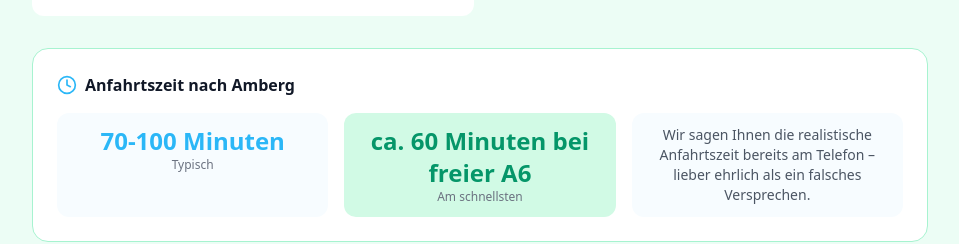
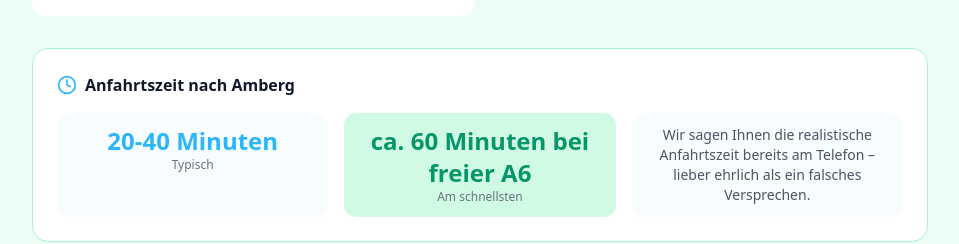
Before and after one commit to Exxd00/rohrreinigungkraft-amberg.de, a Next.js app: page /amberg in a window 1280 px wide. Shown: the part 2324-2568 px from the top of the page, without its empty margins (160-1119 px from the left). Built offline with nearby package versions, Linux system fonts and the light colour scheme.

Commit message:
fix: prepare Amberg tracking and landing page

```diff
--- a/src/data/cityContent.ts
+++ b/src/data/cityContent.ts
@@ -117,7 +117,7 @@ export const enhancedCityContent: Record<string, EnhancedCityContent> = {
       ],
     },
     responseInfo: {
-      typical: "70-100 Minuten",
+      typical: "20-40 Minuten",
       fastest: "ca. 60 Minuten bei freier A6",
       note: "Wir sagen Ihnen die realistische Anfahrtszeit bereits am Telefon – lieber ehrlich als ein falsches Versprechen.",
     },
@@ -125,7 +125,7 @@ export const enhancedCityContent: Record<string, EnhancedCityContent> = {
       {
         question: "Wie schnell sind Sie in Amberg vor Ort?",
         answer:
-          "Realistisch meist in 70-100 Minuten – wir sagen Ihnen die voraussichtliche Ankunftszeit bereits am Telefon, damit Sie sich darauf einstellen können. Bei akuten Notfällen (Wasserschaden, Rückstau) priorisieren wir die Anfahrt.",
+          "Realistisch meist in 20-40 Minuten – wir sagen Ihnen die voraussichtliche Ankunftszeit bereits am Telefon, damit Sie sich darauf einstellen können. Bei akuten Notfällen (Wasserschaden, Rückstau) priorisieren wir die Anfahrt.",
       },
       {
         question: "Kennen Sie sich mit Altbauten in der Amberger Altstadt aus?",
@@ -181,7 +181,7 @@ export const enhancedCityContent: Record<string, EnhancedCityContent> = {
       ],
     },
     responseInfo: {
-      typical: "70-100 Minuten",
+      typical: "20-40 Minuten",
       fastest: "ca. 60 Minuten",
       note: "Kurze Distanz zu Amberg – die Anfahrtszeit teilen wir Ihnen ehrlich am Telefon mit.",
     },
@@ -189,7 +189,7 @@ export const enhancedCityContent: Record<string, EnhancedCityContent> = {
       {
         question: "Wie schnell sind Sie in Kümmersbruck?",
         answer:
-          "Meist in 70-100 Minuten. Wir nennen Ihnen die voraussichtliche Ankunftszeit bereits beim Anruf.",
+          "Meist in 20-40 Minuten. Wir nennen Ihnen die voraussichtliche Ankunftszeit bereits beim Anruf.",
       },
       {
         question: "Bedienen Sie auch Haselmühl?",
@@ -233,7 +233,7 @@ export const enhancedCityContent: Record<string, EnhancedCityContent> = {
       ],
     },
     responseInfo: {
-      typical: "75-105 Minuten",
+      typical: "20-40 Minuten",
       fastest: "ca. 65 Minuten",
       note: "Wir sagen Ihnen die realistische Ankunftszeit bereits am Telefon.",
     },
@@ -241,7 +241,7 @@ export const enhancedCityContent: Record<string, EnhancedCityContent> = {
       {
         question: "Wie schnell sind Sie in Ammerthal?",
         answer:
-          "Meist in 75-105 Minuten. Bei akuten Notfällen priorisieren wir die Anfahrt und informieren Sie über die voraussichtliche Ankunftszeit.",
+          "Meist in 20-40 Minuten. Bei akuten Notfällen priorisieren wir die Anfahrt und informieren Sie über die voraussichtliche Ankunftszeit.",
       },
     ],
   },
@@ -287,7 +287,7 @@ export const enhancedCityContent: Record<string, EnhancedCityContent> = {
       ],
     },
     responseInfo: {
-      typical: "80-110 Minuten",
+      typical: "20-40 Minuten",
       fastest: "ca. 70 Minuten",
       note: "Wir sagen Ihnen die realistische Ankunftszeit bereits am Telefon.",
     },
@@ -295,7 +295,7 @@ export const enhancedCityContent: Record<string, EnhancedCityContent> = {
       {
         question: "Wie schnell sind Sie in Sulzbach-Rosenberg?",
         answer:
-          "Meist in 80-110 Minuten. Wir nennen Ihnen die voraussichtliche Ankunftszeit bereits beim Anruf, damit Sie sich darauf einstellen können.",
+          "Meist in 20-40 Minuten. Wir nennen Ihnen die voraussichtliche Ankunftszeit bereits beim Anruf, damit Sie sich darauf einstellen können.",
       },
       {
         question: "Reinigen Sie auch in Rosenberg und den Ortsteilen?",
```
